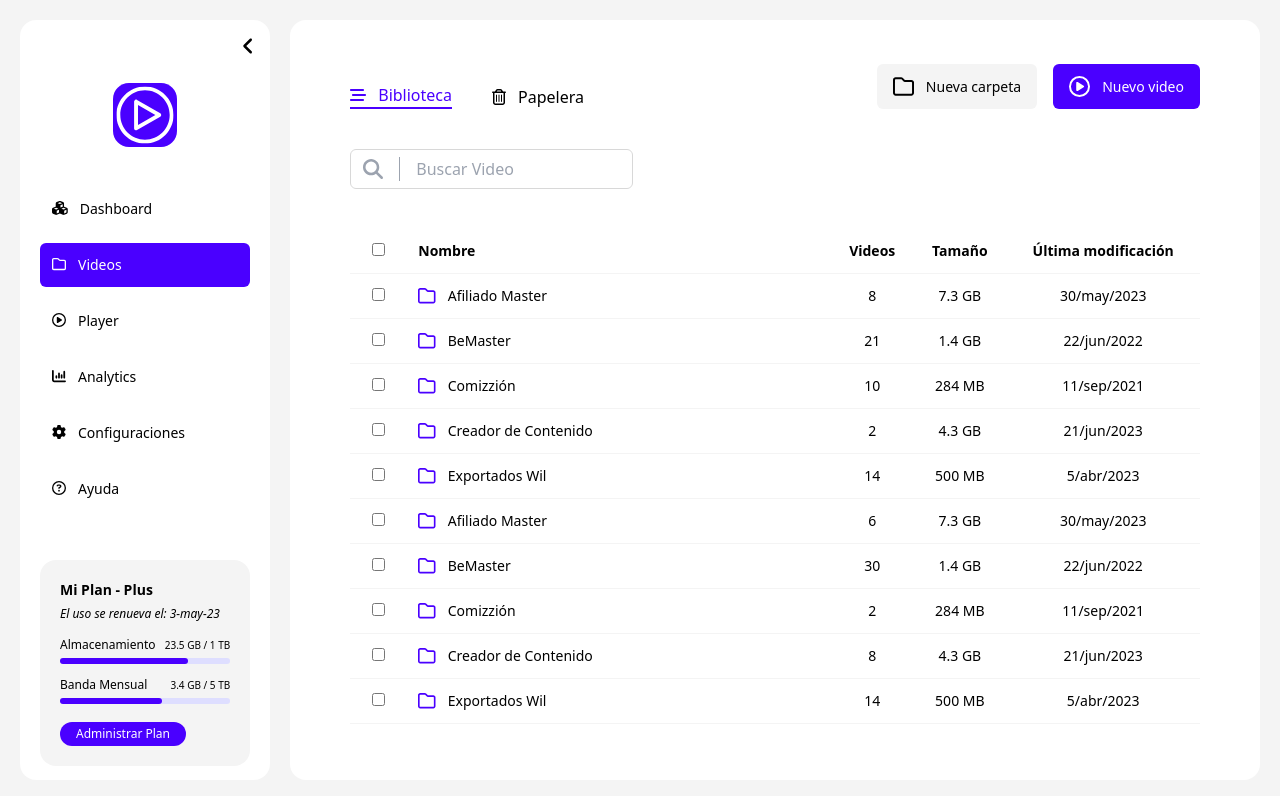
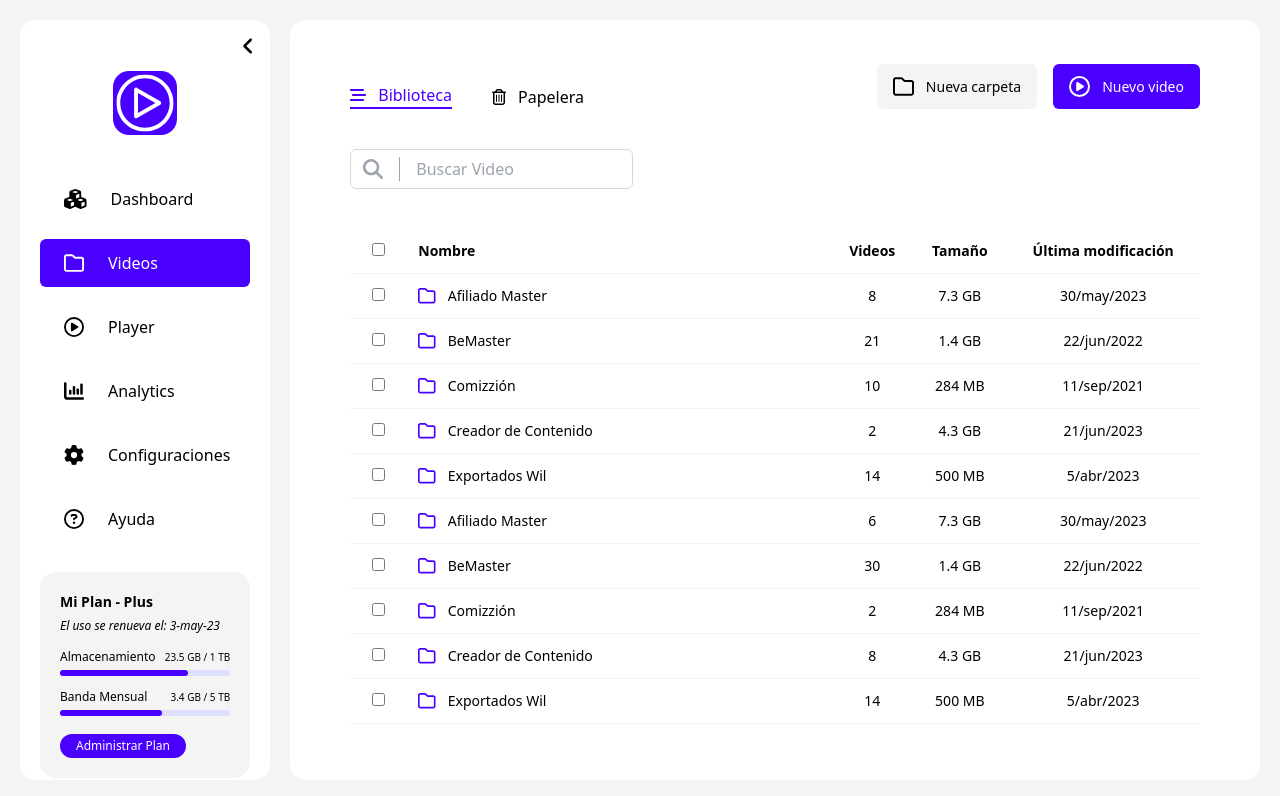
Before and after one commit to camiloalvarezm/dashboard-video-tool, a React (Vite) app: page /videos in a window 1280 px wide. Shown: the top 796 px of the page. Built offline with nearby package versions, Linux system fonts and the light colour scheme.

Commit message:
Update navbar styles

```diff
--- a/src/components/organisms/NavBar.tsx
+++ b/src/components/organisms/NavBar.tsx
@@ -13,12 +13,12 @@ const NavBar = () => {
           <ul>
             {MENU_OPTIONS.map((listItem: ListItem, index: number) => (
               <li
-                className={`text-sm py-3 px-3 mb-3 cursor-pointer rounded-md ${
+                className={`text-md py-3 px-3 mb-4 cursor-pointer rounded-md ${
                   listItem.active ? "text-white bg-purple" : "hover:bg-gray"
                 }`}
                 key={index}
               >
-                <FontAwesomeIcon icon={listItem.iconName} className="me-3" />
+                <FontAwesomeIcon icon={listItem.iconName} className="ms-3 me-6" size="lg"/>
                 {listItem.name}
               </li>
             ))}
```
